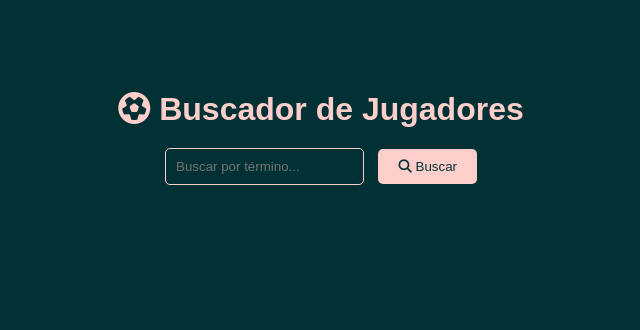
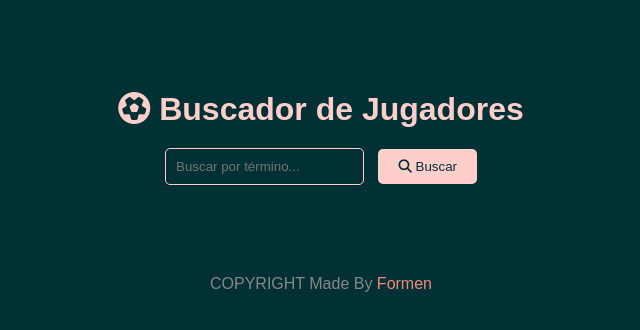
Before and after one commit to JollyJolli/sports, a plain HTML site: page index.html in a window 1280 px wide. Shown: the whole page, without its empty margins (319-959 px from the left). Drawn offline with Linux system fonts and the light colour scheme; no server answers.

Commit message:
Footer Added

```diff
--- a/index.html
+++ b/index.html
@@ -17,5 +17,10 @@
         <div id="random-players-container" class="cards-container"></div>
     </div>
     <script src="script.js"></script>
+  <footer style="text-align: center; color: #888;">
+      <p>COPYRIGHT Made By <a href="https://www.formen.cc" style="color: #f7877b; text-decoration: none;">Formen</a></p>
+  </footer>
+
+
 </body>
 </html>
```
